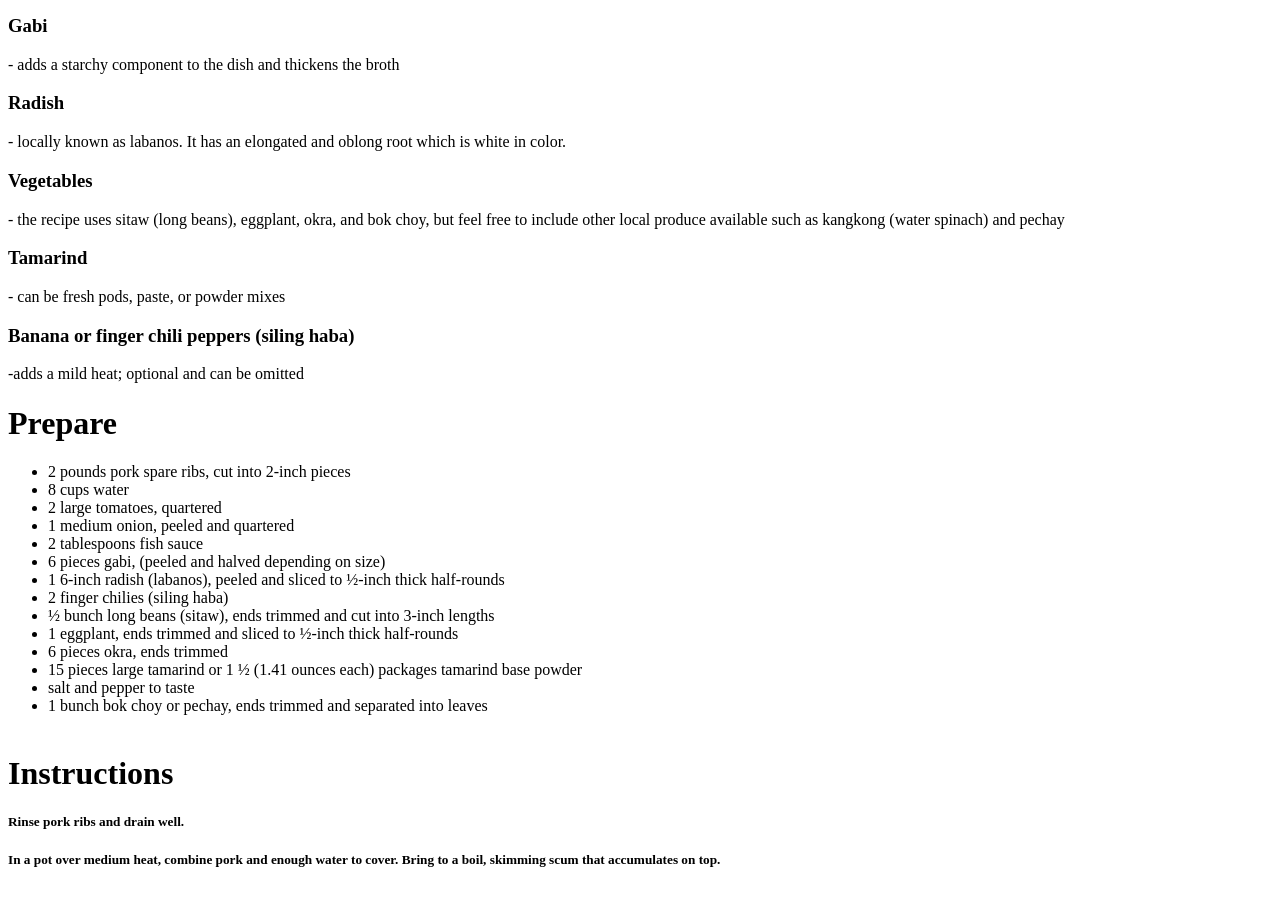
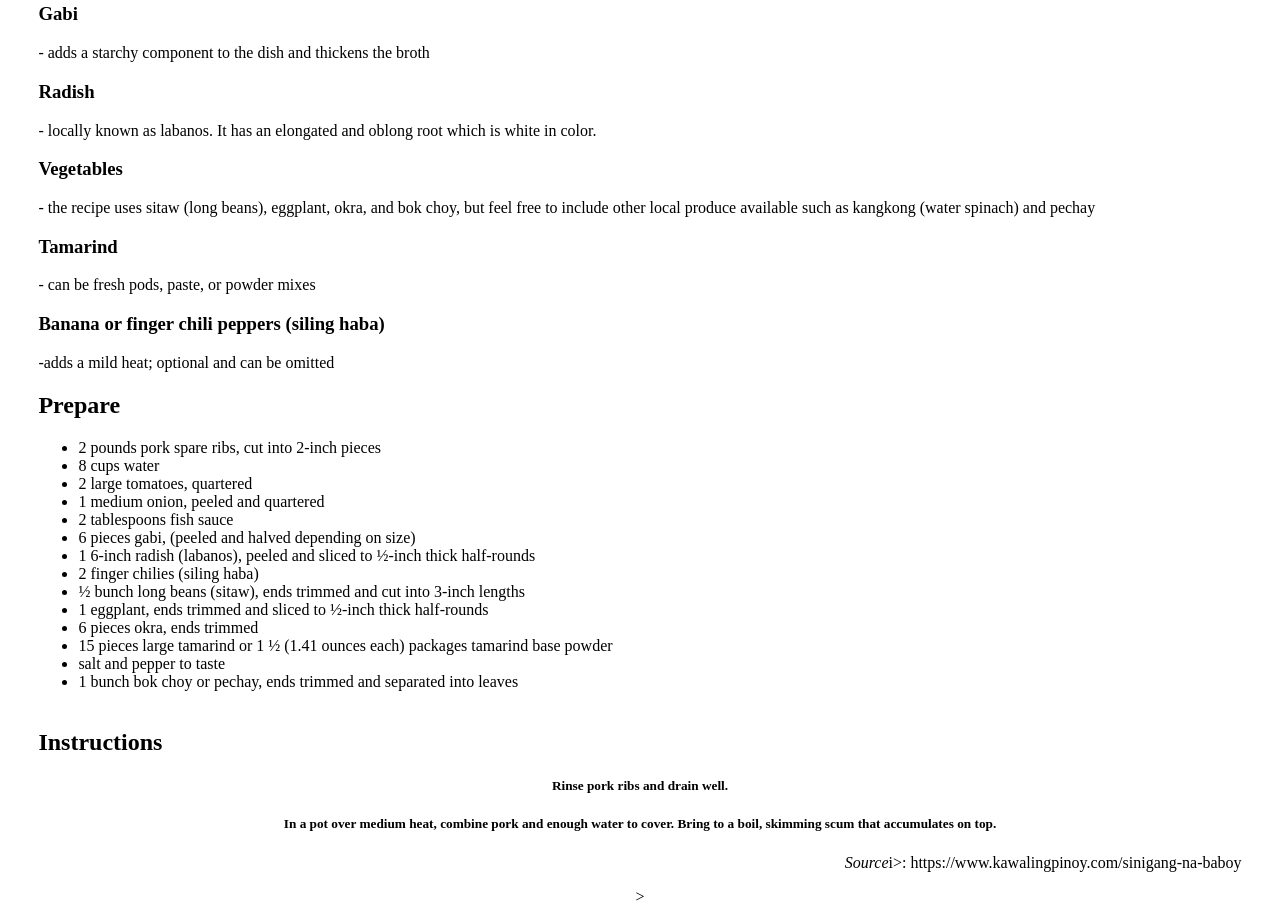
Before and after one commit to JervieGalindo/PT-Midterms, a plain HTML site: page index.html in a window 1280 px wide. Shown: the part 639-1553 px from the top of the page. Before the commit the page ends 1529 px from the top, so only its background shows below. Drawn offline with Linux system fonts and the light colour scheme.

Commit message:
version 3

```diff
--- a/index.html
+++ b/index.html
@@ -2,6 +2,7 @@
 <html>
 <head>
 	<title> Working with Git</title>
+	<link rel="stylesheet" type="text/css" href="style.css">
 </head>
 <body>
 <h1 style= "text-align:center; color:black; font-family:Arial; background-image; url(images/sea.jpg); heigtht; 400px;">
@@ -24,7 +25,7 @@ it is a cooking method. This is why, like we mentioned earlier, there are a wide
 include your sinigang na hipon, a favorite seafood variant. Here, tender and fresh shrimp soak up all the vibrant flavors of your beloved
 stew. It’s important to keep your shrimp perfectly cooked, so it’s much easier to peel the skin off later on.</h5>
 
-<h1> Ingredients </h1>
+<h2> Ingredients </h2>
 
 <h3> Pork </h2>
 <p>-while you can use meatier and leaner parts such as pork shoulder (kasim), I recommend bony cuts such as spare ribs, pork
@@ -47,7 +48,7 @@ kangkong (water spinach) and pechay </p>
 <h3> Banana or finger chili peppers (siling haba) </h3>
 <p> -adds a mild heat; optional and can be omitted <br></p>
 
-<h1> Prepare </h1>
+<h2> Prepare </h2>
 <ul>
 <li>2 pounds pork spare ribs, cut into 2-inch pieces</li>
 <li>8 cups water</li>
@@ -63,10 +64,10 @@ kangkong (water spinach) and pechay </p>
 <li>15 pieces large tamarind or 1 ½ (1.41 ounces each) packages tamarind base powder</li>
 <li>salt and pepper to taste</li>
 <li>1 bunch bok choy or pechay, ends trimmed and separated into leaves</li>
+<br></ul>
 
 
-<br></ul>
-<h1>Instructions</h1>
+<h2>Instructions</h2>
 <h5>Rinse pork ribs and drain well.</h5>
 <h5>In a pot over medium heat, combine pork and enough water to cover. Bring to a boil, skimming scum that accumulates on top.</h5>
 <h5></h5>
@@ -75,8 +76,9 @@ kangkong (water spinach) and pechay </p>
 <h5></h5>
 <h5></h5>
 
-
+<p style="text-align: right;"> <i>Source</i>i>: https://www.kawalingpinoy.com/sinigang-na-baboy</p>>
 
 
 </body>
 </html>
+<!--Programmer: Jervie Galindo-->
--- /dev/null
+++ b/style.css
@@ -0,0 +1,11 @@
+body {
+		text-align: center;
+		margin-left: auto;
+		margin-right: auto;
+		padding-left: 3%;
+		padding-right: 3%;
+}
+h2,dl,p,h3,ul{
+	text-align: left;
+
+}
```
